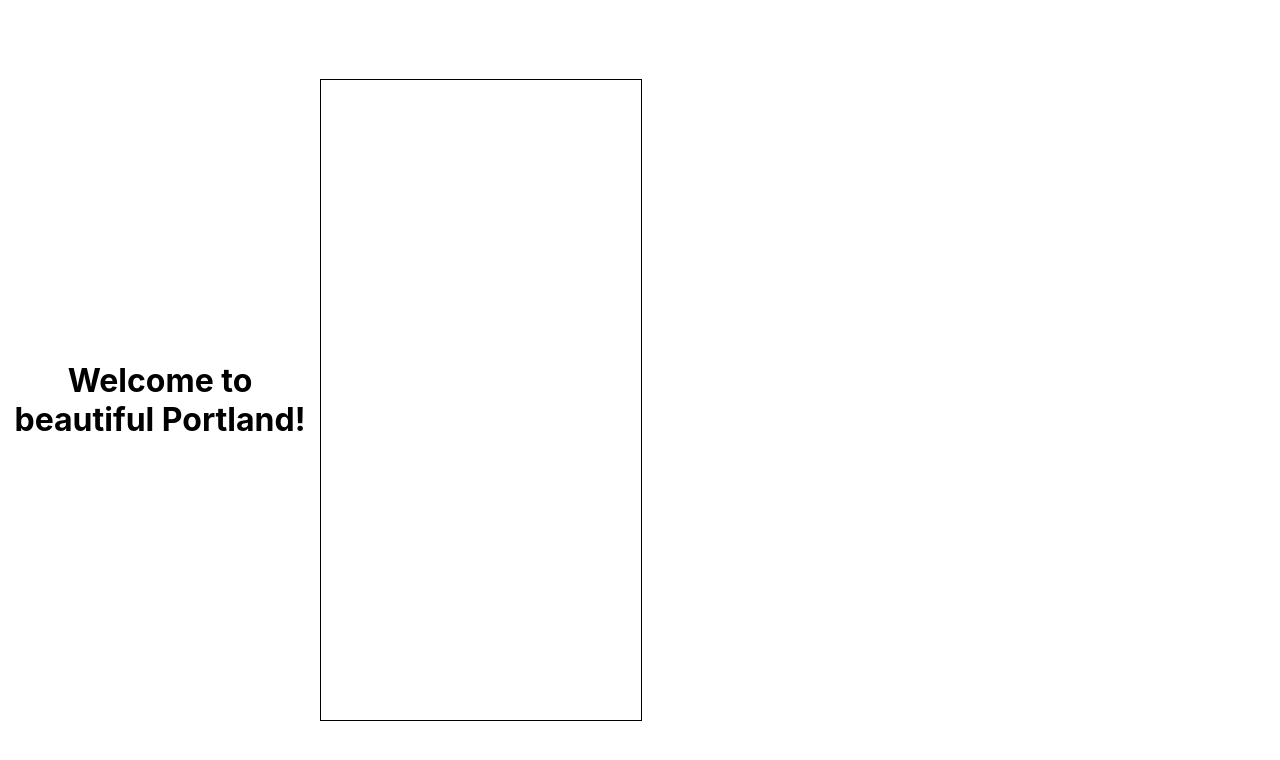
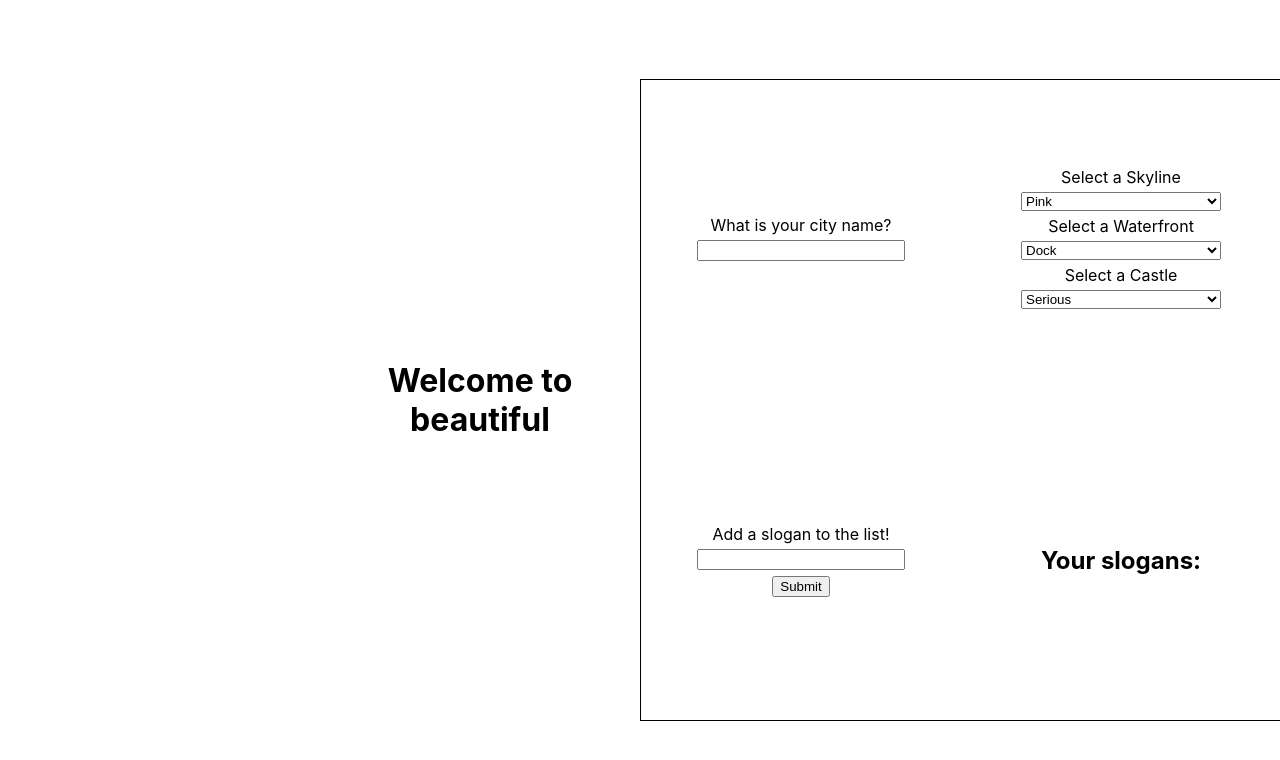
Before and after one commit to delaneyfogarty/rxt-city-builder-hb, a React (Create React App) app: page / in a window 1280 px wide. Shown: the top 760 px of the page. Built offline with nearby package versions, Linux system fonts and the light colour scheme.

Commit message:
filled out app.js

```diff
--- a/src/App.js
+++ b/src/App.js
@@ -11,28 +11,49 @@ import City from './City';
 function App() {
   // track some state here.
   // You'll need to keep track of a skylineId, waterfrontId, and castleId. All these start out as 1
+  const [skylineId, setSkylineId] = useState(1);
+  const [waterfrontId, setWaterfrontId] = useState(1);
+  const [castleId, setCastleId] = useState(1);
   // you'll need to track a city name, which starts as the city name of your choice.
+  const [city, setCityName] = useState('');
   // finally, you'll need an array of slogans, which could start out as ['The City of Excellence'] for example
+  const [slogans, setSlogans] = useState(['The City of Excellence']);
+  const [sloganForm, setSloganForm] = useState('');
+
+  function handleCityChange(e) {
+    setCityName(e.target.value);
+  }
+
+  function handleSubmit(e) {
+    e.preventDefault();
+    setSlogans([...slogans, sloganForm]);
+  }
 
   return (
     <div className="App">
       {/* here, the City component takes in skylineId, waterfrontId, castleId as props. It'll use those ids to render pictures correctly. */}
+      <City skylineId={skylineId} waterfrontId={waterfrontId} castleId={castleId} />
       <h1>
         {/* dynamically update the city name here using state */}
-        Welcome to beautiful Portland!
+        Welcome to beautiful <City city={city} />
       </h1>
-      <div className='bottom'>
+      <div className="bottom">
         {/* here, the CityNameInput component takes in the setCityName state handler function */}
-        <section className='dropdowns'>
+        <CityNameInput handleCityChange={handleCityChange} />
+        <section className="dropdowns">
           {/*
           render all three Dropdown components (WaterfrontDropdown, SkylineDropdown, CastleDropdown) here.
 
           In each Dropdown, pass as props the state handler functions defined above, so that these child components can manipulate parent state
           */}
+          <SkylineDropdown setSkylineId={setSkylineId} />
+          <WaterfrontDropdown setWaterfrontId={setWaterfrontId} />
+          <CastleDropdown setCastleId={setCastleId} />
         </section>
         {/* here, the SloganForm component takes in the setSlogans state handler function and the slogans array that live in state */}
         {/* here, the SloganList component takes the array of slogans that lives in state */}
-
+        <SloganForm handleSubmit={handleSubmit} setSloganForm={setSloganForm} />
+        <SloganList slogans={slogans} />
       </div>
     </div>
   );
```
Also changed, not shown: 1 other file (tests, documents, lock files or other folders).
